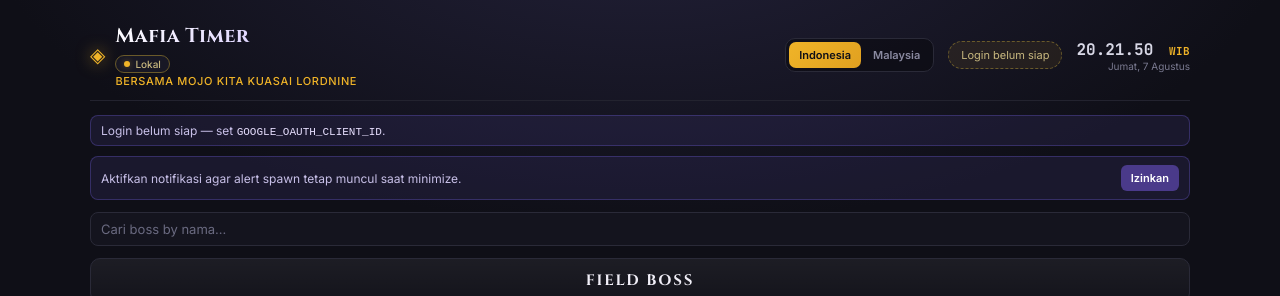
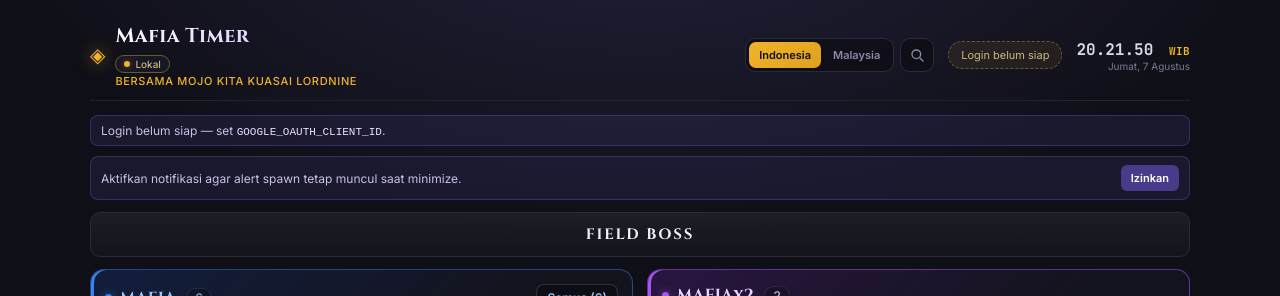
Before and after one commit to Shalltear6661/Boss-Timer-Mafia, a Svelte app: page / in a window 1280 px wide. Shown: the top 296 px of the page. Built offline with nearby package versions, Linux system fonts and the light colour scheme; no server answers.

Commit message:
feat: update search icon

```diff
--- a/src/App.svelte
+++ b/src/App.svelte
@@ -119,6 +119,8 @@
     'serviceWorker' in navigator &&
     'PushManager' in window
   let searchQuery = ''
+  let searchOpen = false
+  let searchInputEl
   let turnMinimized = loadTurnMinimized()
   let tzId = loadTzId()
   let isMobile =
@@ -150,6 +152,18 @@
     } catch {
       /* ignore */
     }
+  }
+
+  function toggleSearch() {
+    searchOpen = !searchOpen
+    if (searchOpen) {
+      requestAnimationFrame(() => searchInputEl?.focus())
+    }
+  }
+
+  function clearSearch() {
+    searchQuery = ''
+    searchOpen = false
   }
 
   function loadTurnMinimized() {
@@ -502,6 +516,7 @@
       </div>
     </div>
     <div class="header-right">
+      <div class="header-tools">
         <div class="tz-switch" role="group" aria-label="Zona waktu">
           {#each TIMEZONE_OPTIONS as opt (opt.id)}
             <button
@@ -514,6 +529,21 @@
               {opt.label}
             </button>
           {/each}
+        </div>
+        <button
+          type="button"
+          class="search-toggle"
+          class:active={searchOpen || searching}
+          on:click={toggleSearch}
+          aria-label="Cari boss"
+          aria-expanded={searchOpen}
+          title="Cari boss"
+        >
+          <svg class="search-icon" viewBox="0 0 24 24" aria-hidden="true">
+            <circle cx="11" cy="11" r="6.5" fill="none" stroke="currentColor" stroke-width="2" />
+            <path d="M16.5 16.5L21 21" fill="none" stroke="currentColor" stroke-width="2" stroke-linecap="round" />
+          </svg>
+        </button>
       </div>
       {#if ENABLE_MARK_KILLED}
         <div class="auth-box">
@@ -545,6 +575,24 @@
         <div class="clock-date">{formatDateInZone(now, displayTimeZone)}</div>
       </div>
     </div>
+    {#if searchOpen}
+      <div class="header-search">
+        <input
+          type="search"
+          class="search-input"
+          placeholder="Cari boss by nama..."
+          bind:value={searchQuery}
+          bind:this={searchInputEl}
+          autocomplete="off"
+          spellcheck="false"
+          on:keydown={(e) => e.key === 'Escape' && (searchOpen = false)}
+        />
+        {#if searching}
+          <span class="search-meta">{searchHitCount} hasil</span>
+          <button type="button" class="search-clear" on:click={clearSearch}>Hapus</button>
+        {/if}
+      </div>
+    {/if}
   </header>
 
   {#if killError}
@@ -618,21 +666,6 @@
       </button>
     </div>
   {/if}
-
-  <div class="search-bar">
-    <input
-      type="search"
-      class="search-input"
-      placeholder="Cari boss by nama..."
-      bind:value={searchQuery}
-      autocomplete="off"
-      spellcheck="false"
-    />
-    {#if searching}
-      <span class="search-meta">{searchHitCount} hasil</span>
-      <button type="button" class="search-clear" on:click={() => (searchQuery = '')}>Hapus</button>
-    {/if}
-  </div>
 
   {#if searching && searchHitCount === 0}
     <p class="empty-hint search-empty">Tidak ada boss bernama “{searchQuery.trim()}”.</p>
@@ -753,10 +786,9 @@
   }
 
   header {
-    display: flex;
-    justify-content: space-between;
+    display: grid;
+    grid-template-columns: 1fr auto;
     align-items: center;
-    flex-wrap: wrap;
     gap: 10px;
     margin-bottom: 14px;
     padding-bottom: 12px;
@@ -848,6 +880,46 @@
     align-items: center;
     gap: 14px;
     flex-wrap: wrap;
+  }
+  .header-tools {
+    display: flex;
+    align-items: center;
+    gap: 6px;
+  }
+  .search-toggle {
+    display: inline-flex;
+    align-items: center;
+    justify-content: center;
+    width: 34px;
+    height: 34px;
+    padding: 0;
+    border-radius: 10px;
+    background: rgba(0, 0, 0, 0.35);
+    border: 1px solid #2a2a38;
+    color: #8a8aa0;
+    cursor: pointer;
+    flex-shrink: 0;
+  }
+  .search-toggle:hover {
+    color: #d8d8e6;
+    border-color: #4a4a68;
+  }
+  .search-toggle.active {
+    color: #f0b428;
+    border-color: rgba(240, 180, 40, 0.45);
+    background: rgba(240, 180, 40, 0.12);
+  }
+  .search-icon {
+    width: 16px;
+    height: 16px;
+    display: block;
+  }
+  .header-search {
+    grid-column: 1 / -1;
+    display: flex;
+    align-items: center;
+    gap: 8px;
+    margin-top: 2px;
   }
   .tz-switch {
     display: inline-flex;
@@ -1055,12 +1127,6 @@
     border: 1px dashed #2a2a38;
   }
 
-  .search-bar {
-    display: flex;
-    align-items: center;
-    gap: 8px;
-    margin-bottom: 12px;
-  }
   .search-input {
     flex: 1;
     min-width: 0;
```
Also changed, not shown: 1 other file (tests, documents, lock files or other folders). Lines whose indentation alone changed are shown as unchanged.
